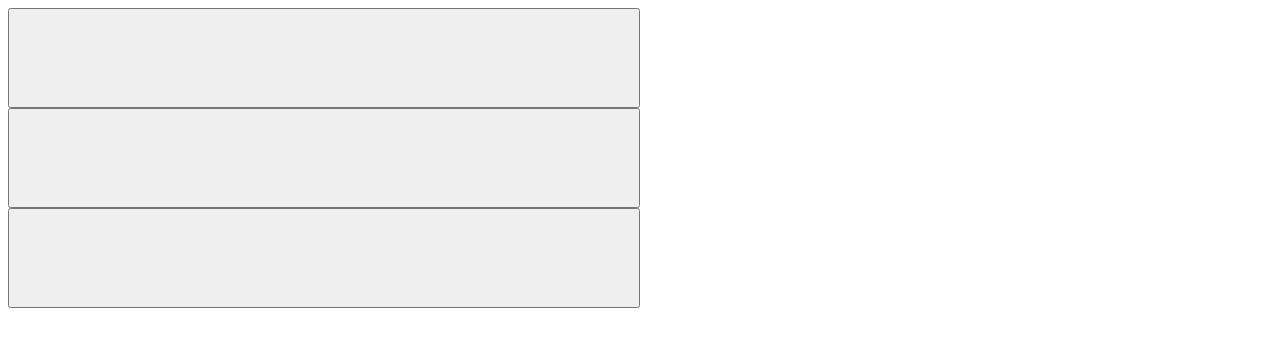
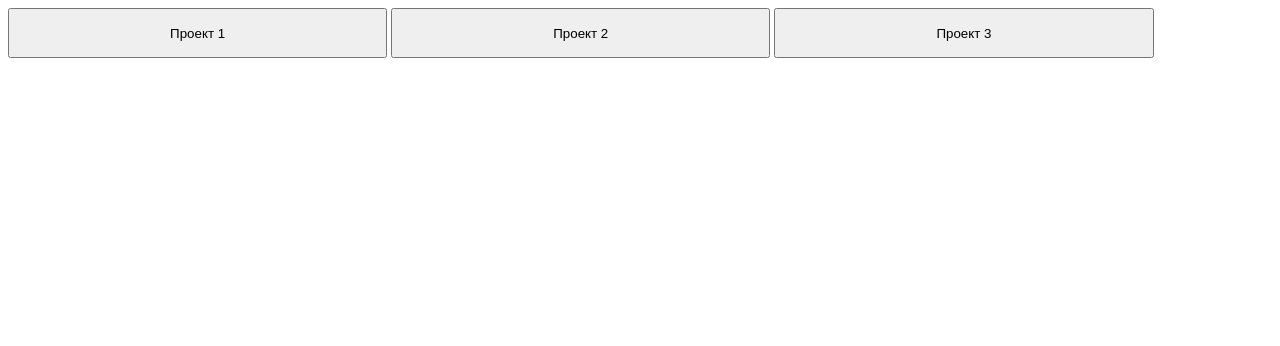
Before and after one commit to amanzholovsanzhar/amanzholovsanzhar.github.io, a plain HTML site: page index(4).html in a window 1280 px wide. Drawn offline with Linux system fonts and the light colour scheme.

Commit message:
Update index(4).html

```diff
--- a/index(4).html
+++ b/index(4).html
@@ -4,15 +4,15 @@
 <meta name="viewport" content="width=device-width, initial-scale=1.0">
 <style>
  .b {
- width: 50%;
- height: 100px;
+ width: 30%;
+ height: 50px;
  }
  </style>
 <title>Прое</title>
 </head>
 <body>
-<input type = 'button' name = 'Проект 1' class = "b">
-<input type = 'button' name = 'Проект 2' class = "b">
-<input type = 'button' name = 'Проект 3' class = "b">
+<input type = 'button' value = 'Проект 1' class = "b">
+<input type = 'button' value = 'Проект 2' class = "b">
+<input type = 'button' value = 'Проект 3' class = "b">
 </body>
 </html>
```
